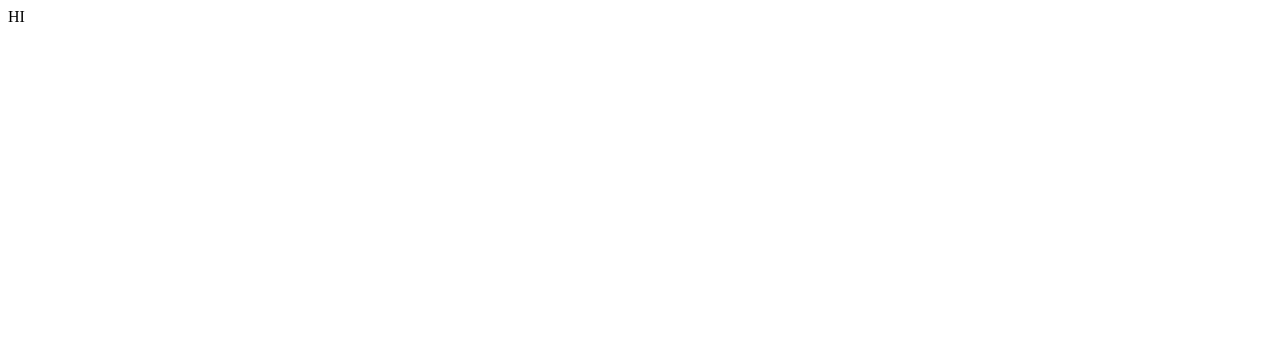
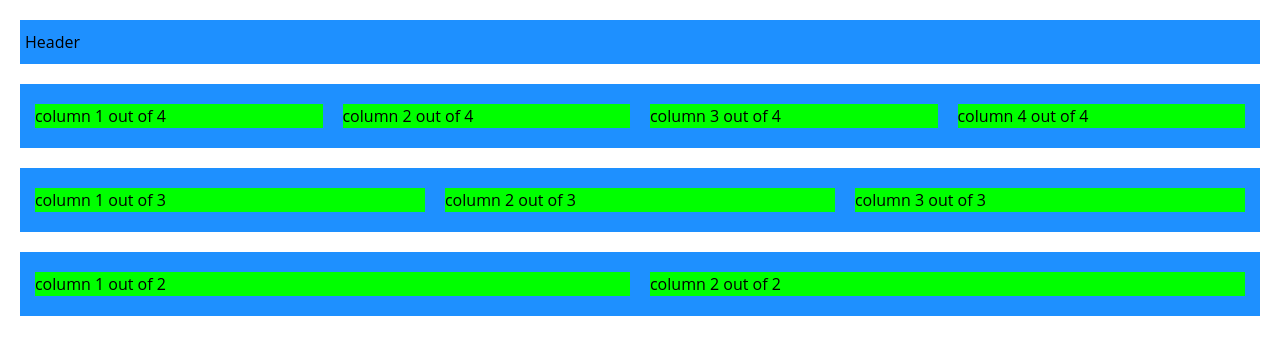
Before and after one commit to Pmoonesi/ie-final-frontend, a plain HTML site: page index.html in a window 1280 px wide. Drawn offline with Linux system fonts and the light colour scheme.

Commit message:
add the grid

```diff
--- a/index.html
+++ b/index.html
@@ -8,6 +8,23 @@
     <link rel="preconnect" href="https://fonts.googleapis.com"><link rel="preconnect" href="https://fonts.gstatic.com" crossorigin><link href="https://fonts.googleapis.com/css2?family=Roboto:wght@500&display=swap" rel="stylesheet">
   </head>
   <body>
-    HI
+    <div id="header" class="header-div">
+      Header
+    </div>
+    <div id="lectures" class="lectures-div">
+      <div>column 1 out of 4</div>
+      <div>column 2 out of 4</div>
+      <div>column 3 out of 4</div>
+      <div>column 4 out of 4</div>
+    </div>
+    <div id="books" class="books-div">
+      <div>column 1 out of 3</div>
+      <div>column 2 out of 3</div>
+      <div>column 3 out of 3</div>
+    </div>
+    <div id="footer" class="footer-div">
+      <div>column 1 out of 2</div>
+      <div>column 2 out of 2</div>
+    </div>
   </body>
 </html>
--- a/style.css
+++ b/style.css
@@ -0,0 +1,48 @@
+:root {
+    --blue: #1e90ff;
+    --white: #ffffff;
+    --green: #00ff00;
+    --mg-m: 20px;
+    --mg-s: 10px;
+    --pd-m: 10px;
+    --pd-s: 5px;
+}
+
+body{
+    background-color: #fff;
+    color: #000;
+    font-family: 'Open Sans', sans-serif;
+    font-size: 16px;
+    line-height: 1.5;
+    margin: 0;
+    padding: 0;
+}
+
+.header-div, .lectures-div, .books-div, .footer-div{
+    background-color: var(--blue);
+    margin: var(--mg-m);
+    padding: var(--pd-m) var(--pd-s);
+    overflow: hidden;
+}
+
+.lectures-div > div, .books-div > div, .footer-div > div{
+    background-color: var(--green);
+}
+
+.lectures-div > div {
+    float: left;
+    width: calc(100% / 4 - 2 * var(--mg-s));
+    margin: var(--mg-s);
+}
+
+.books-div > div {
+    float: left;
+    width: calc(100% / 3 - 2 * var(--mg-s));
+    margin: var(--mg-s);
+}
+
+.footer-div > div {
+    float: left;
+    width: calc(100% / 2 - 2 * var(--mg-s));
+    margin: var(--mg-s);
+}
```
